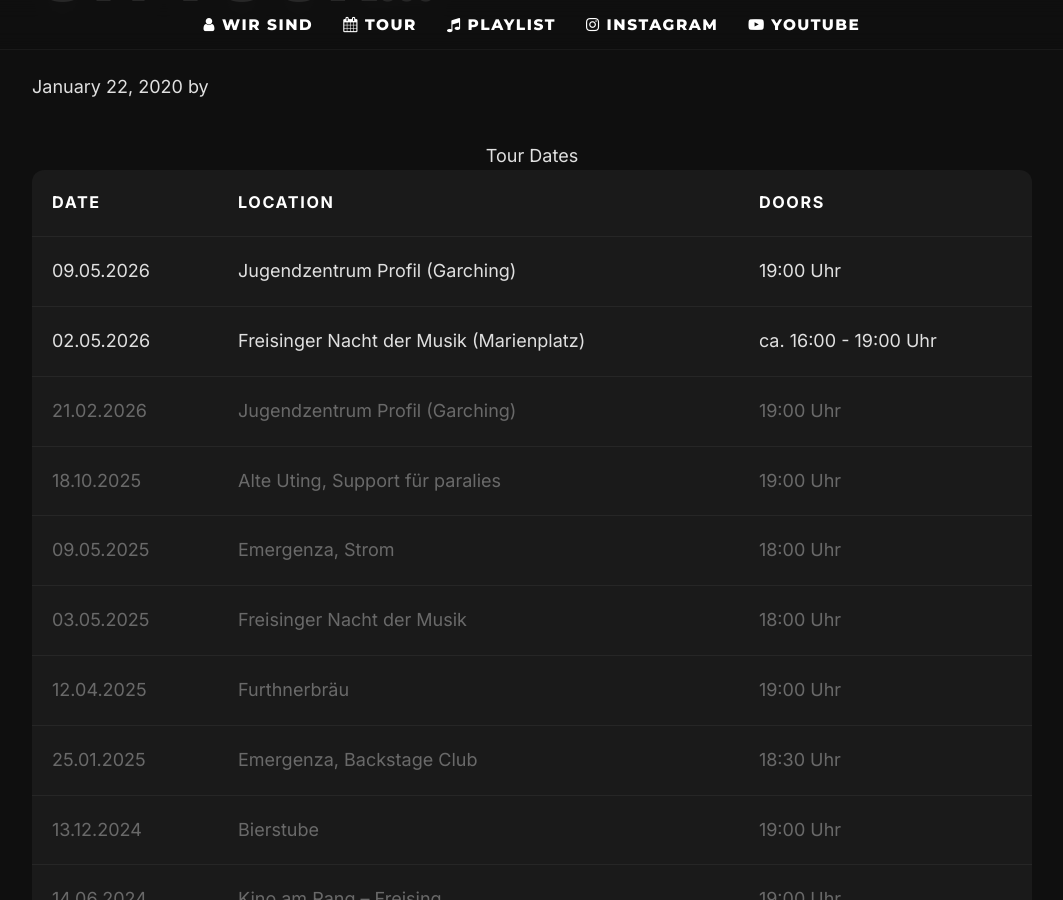
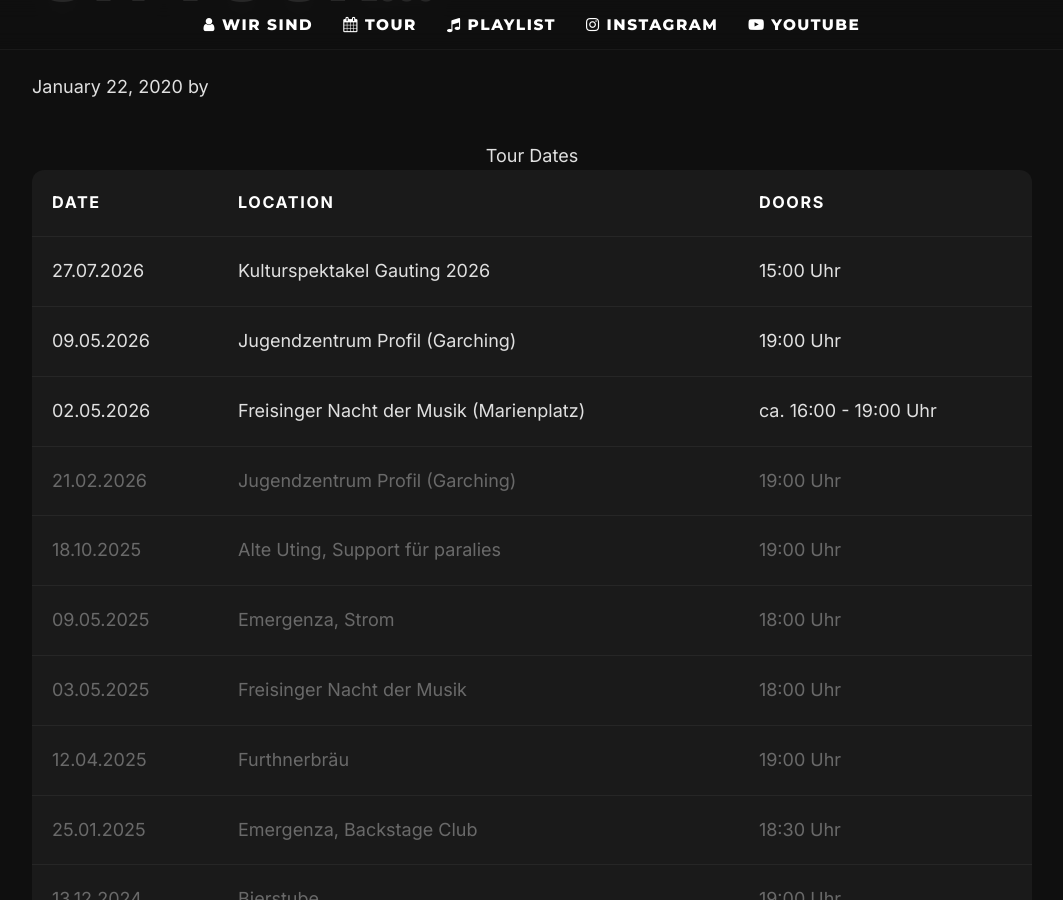
Before and after one commit to Odmar/Containerband.github.io, a Jekyll site: the page built from _posts/2020-01-23-tour.md, in a window 1280 px wide and 900 px high, scrolled down 1372 px. Shown: the whole window, without its empty margins (108-1171 px from the left). Built offline with Jekyll 4.4.1, drawn with Linux system fonts in a browser that asks for light colours.

Commit message:
updated website

```diff
--- a/_config.yml
+++ b/_config.yml
@@ -19,10 +19,10 @@ description: |
   Punk Band from Munich
 
 # The base hostname & protocol of your site for where absolute urls are needed
-url: https://Containerband.de
+url: http://ecb-punk.de
 
 # The subpath of your site, if you want to host your path on a subpath like on GitHub Pages. e.g. /blog
-baseurl: /Containerband.github.io
+baseurl: ""
 
 sass:
   sass_dir: _sass
--- a/_posts/2020-01-23-tour.md
+++ b/_posts/2020-01-23-tour.md
@@ -16,6 +16,11 @@ tags: [band, tour]
         </tr>
     </thead>
     <tbody>
+        <tr>
+            <td>27.07.2026</td>
+            <td>Kulturspektakel Gauting 2026</td>
+            <td>15:00 Uhr</td>
+        </tr>
         <tr>
             <td>09.05.2026</td>
             <td>Jugendzentrum Profil (Garching)</td>
```
Also changed, not shown: 13 other files.
